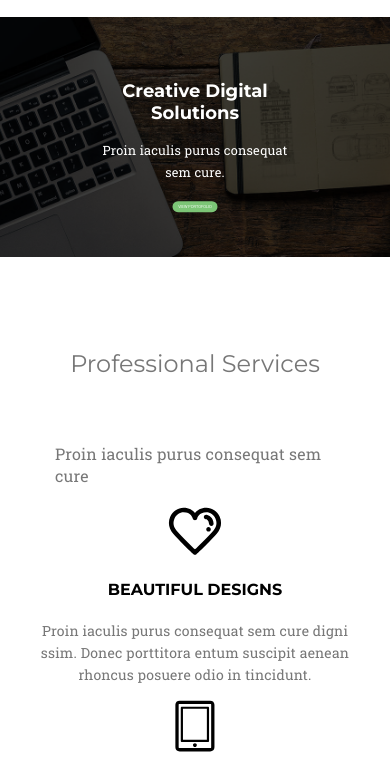
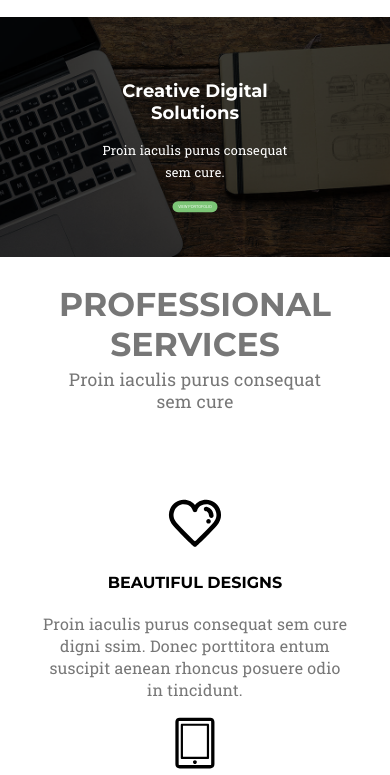
Before and after one commit to SarahNouh/TreeHouse, a website: page app/index.html in a window 390 px wide. Shown: the part 66-841 px from the top of the page. Drawn offline with nearby package versions, Linux system fonts and the light colour scheme; files that its build step writes are made by us from their sources; files whose address does not match are found by name.

Commit message:
Some responsive changes to overview section

```diff
--- a/app/styles/__overview.scss
+++ b/app/styles/__overview.scss
@@ -1,18 +1,31 @@
 // @Author: sarahnouh
 // @Date:   2019-08-12T03:02:25+02:00
 // @Last modified by:   sarahnouh
-// @Last modified time: 2019-08-12T17:40:18+02:00
+// @Last modified time: 2019-08-14T03:19:52+02:00
 .overview {
-  padding: 40px 100px;
+  padding: 80px 100px;
+  @media (min-width: $xl_screen) {
+    font-size: 35px;
+  }
   @media (max-width: $sm_screen) {
     padding: 20px;
   }
-  .title {
+  header {
     text-align: center;
-    margin: 65px 0;
-    color: $light_gray;
-    font-weight: 300;
+    margin-bottom: 65px;
+    font-size: 22px;
+    .title {
+      margin: 0;
+      text-transform: uppercase;
+    }
+    .subtitle {
+      margin-top: 5px;
+      color: $light_gray;
+      font-weight: 300;
+      font-size: 0.8em;
+    }
   }
+
   .column-items {
     text-align: center;
     @media (min-width: $md_screen) {
@@ -26,7 +39,7 @@
       }
       .text {
         color: $light_gray;
-        font-size: 14px;
+        font-size: 1em;
       }
     }
   }
```
